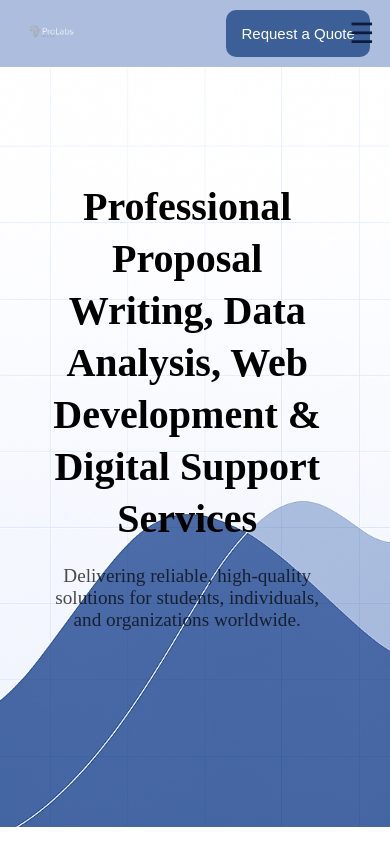
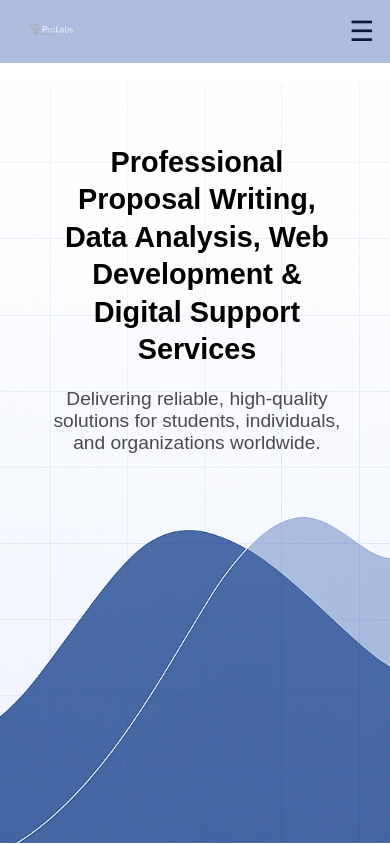
Before and after one commit to kazungu-p/Prolabs-africa, a React (Vite) app: page / in a window 390 px wide. Built offline with nearby package versions, Linux system fonts and the light colour scheme.

Commit message:
Adjust css properties of components for better responsiveness on smaller screens

```diff
--- a/src/assets/styles/landing.css
+++ b/src/assets/styles/landing.css
@@ -3,7 +3,7 @@
     background: url(/images/landing.png);
     background-size: cover;
     background-position: center;
-    height: 90vh;
+    min-height: 90vh;
 }
 .landing-content{
     position: absolute;
@@ -36,3 +36,14 @@
         overflow-wrap: break-word;
     }
 }
+@media screen and (max-width: 450px){
+    .landing-content{
+        top: 8%;
+        width: 75%;
+        text-align: center;
+    }
+    .landing-content h1{
+        font-size: 1.8em;
+        overflow-wrap: break-word;
+    }
+}
--- a/src/assets/styles/navbar.css
+++ b/src/assets/styles/navbar.css
@@ -1,7 +1,7 @@
 header nav{
     background: #acbdde;
     padding: 10px 4%;
-    /* margin-bottom: 20px; */
+    margin-bottom: 20px;
     display: flex;
     align-items: center;
     justify-content: space-between;
@@ -14,7 +14,7 @@ a{
     font-size: 18px;
     color: #0D1B3A;
 }
-.nav-links ul{
+.nav-links, .nav-links ul{
     display: flex;
     align-items: center;
     gap: 20px;
@@ -24,7 +24,7 @@ a{
     border-radius: 8px;
     cursor: pointer;
 }
-.nav-btn button{
+.nav-links button{
     padding: 15px;
     border: 0;
     outline: 0;
@@ -54,9 +54,9 @@ a{
         left: 50%;
         transform: translateX(-50%);
         background-color: #acbdde;
-
         width: 100%;
         transition: 0.5s ease-in;
+        align-items: center;
     }
     .nav-links ul{
         align-items: center;
@@ -65,9 +65,10 @@ a{
     .nav-links.active{
         z-index: 1;
         display: block;
-        padding: 20px;
+        padding: 10px;
     }
-    .nav-btn{
-        margin-right: -45%;
+    .nav-links button{
+        margin: 10px auto;
+        display: block;
     }
 }
--- a/src/components/Navbar.jsx
+++ b/src/components/Navbar.jsx
@@ -21,8 +21,6 @@ function Navbar() {
                         <li><a href="">Portfolio</a></li>
                         <li><a href="">Contact</a></li>
                     </ul>
-                </div>
-                <div className="nav-btn">
                     <button>Request a Quote</button>
                 </div>
                 <div className="hamburger" onClick={toggleMenu}>
--- a/src/index.css
+++ b/src/index.css
@@ -3,3 +3,6 @@
     padding: 0;
     box-sizing: border-box;
 }
+body{
+    font-family: 'Poppins', sans-serif;
+}
```
Also changed, not shown: src/components/AbousUs.jsx (deleted, +0 -11 lines), src/components/Card.jsx (deleted, +0 -13 lines), src/components/Services.jsx (deleted, +0 -7 lines).
